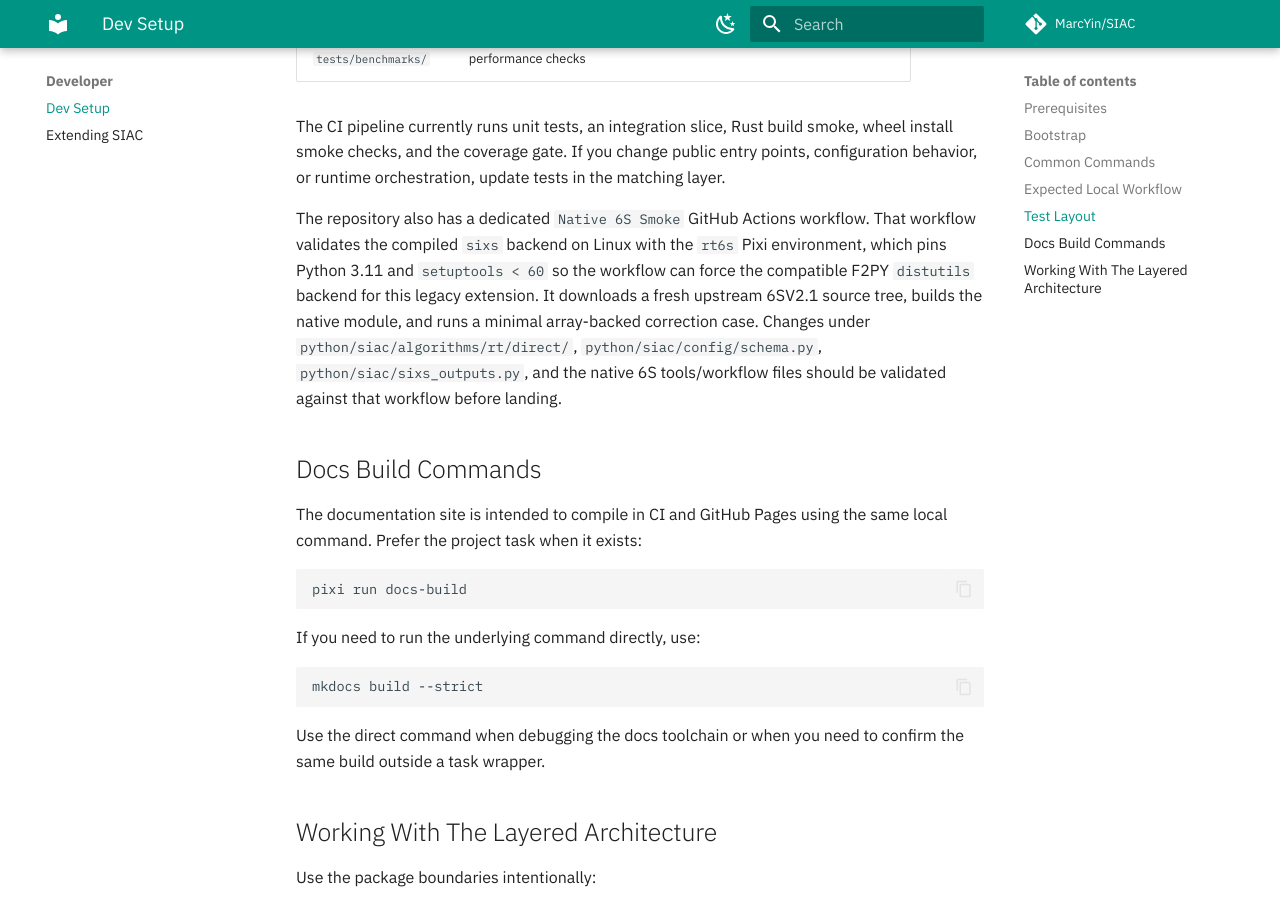
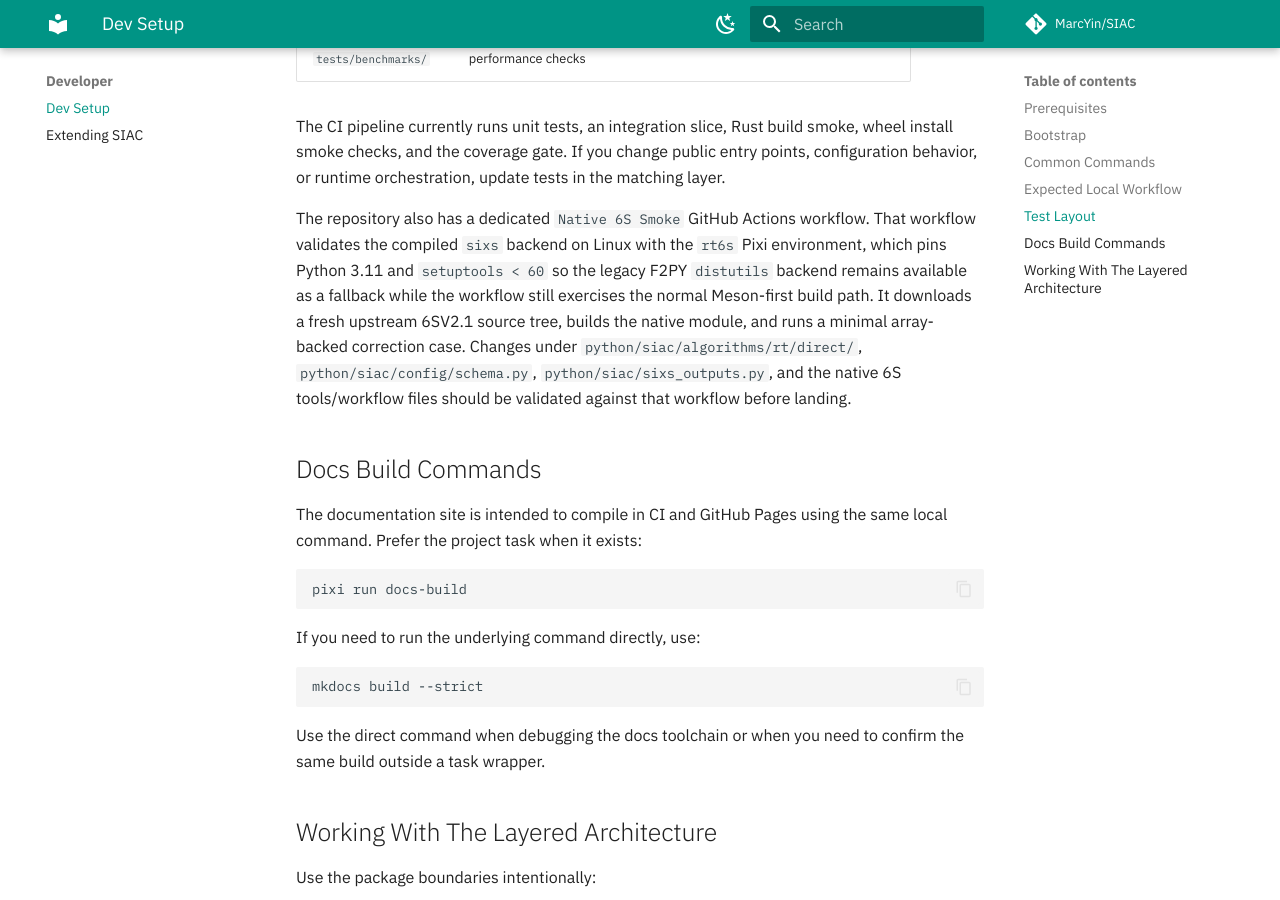
Before and after one commit to MarcYin/SIAC, an MkDocs documentation site: the page built from docs/developer/dev-setup.md, in a window 1280 px wide and 900 px high, scrolled down 2158 px. Built offline with MkDocs 1.6.1 and Material for MkDocs 9.7.7, drawn with Linux system fonts in a browser that asks for light colours; comment, search, counter and statistics services are not loaded.

Commit message:
Restore meson-first native 6S smoke flow

```diff
--- a/docs/developer/dev-setup.md
+++ b/docs/developer/dev-setup.md
@@ -77,10 +77,11 @@ the matching layer.
 
 The repository also has a dedicated `Native 6S Smoke` GitHub Actions workflow.
 That workflow validates the compiled `sixs` backend on Linux with the `rt6s`
-Pixi environment, which pins Python 3.11 and `setuptools < 60` so the workflow
-can force the compatible F2PY `distutils` backend for this legacy extension. It
-downloads a fresh upstream 6SV2.1 source tree, builds the native module, and
-runs a minimal array-backed correction case. Changes under
+Pixi environment, which pins Python 3.11 and `setuptools < 60` so the legacy
+F2PY `distutils` backend remains available as a fallback while the workflow
+still exercises the normal Meson-first build path. It downloads a fresh
+upstream 6SV2.1 source tree, builds the native module, and runs a minimal
+array-backed correction case. Changes under
 `python/siac/algorithms/rt/direct/`, `python/siac/config/schema.py`,
 `python/siac/sixs_outputs.py`, and the native 6S tools/workflow files should be
 validated against that workflow before landing.
```
Also changed, not shown: README.md (+4 -4 lines), docs/getting-started/installation.md (+2 -2 lines), docs/user-guide/native-sixs-backend.md (+4 -4 lines), 1 other file.
